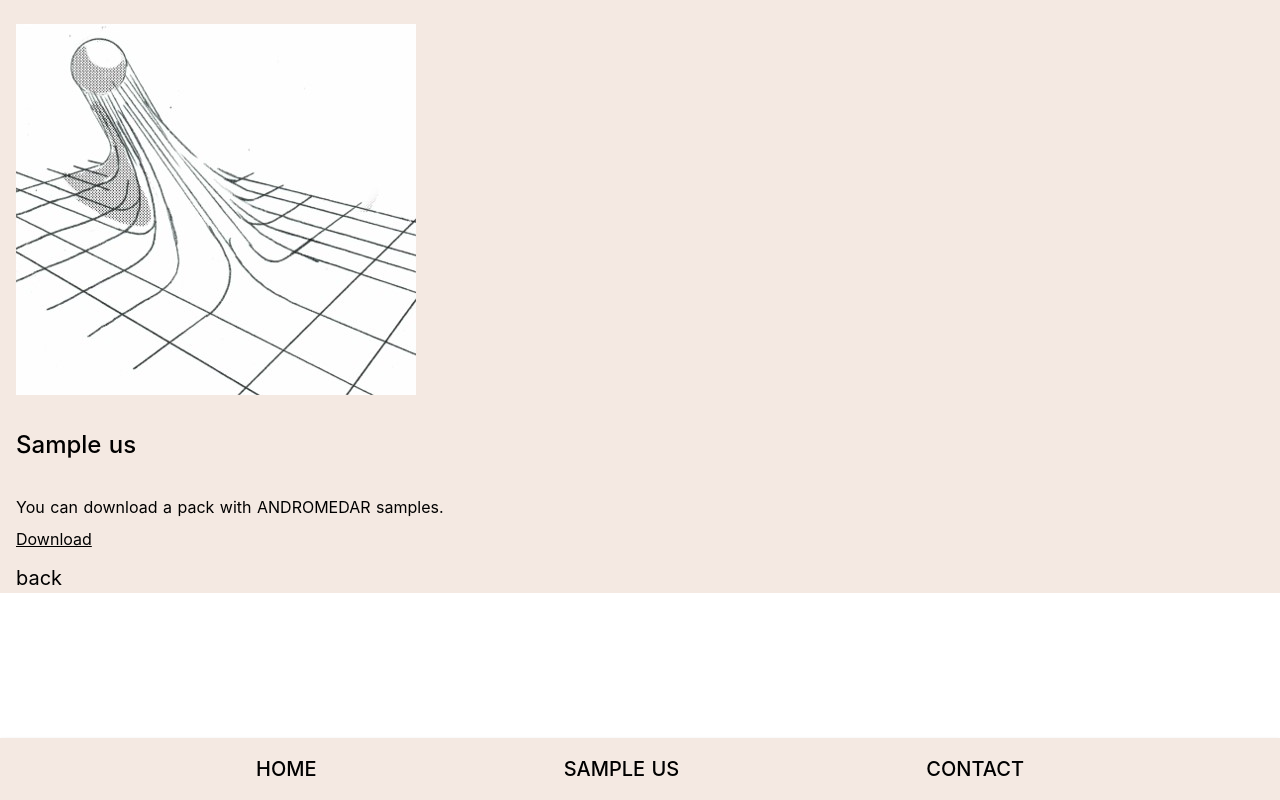
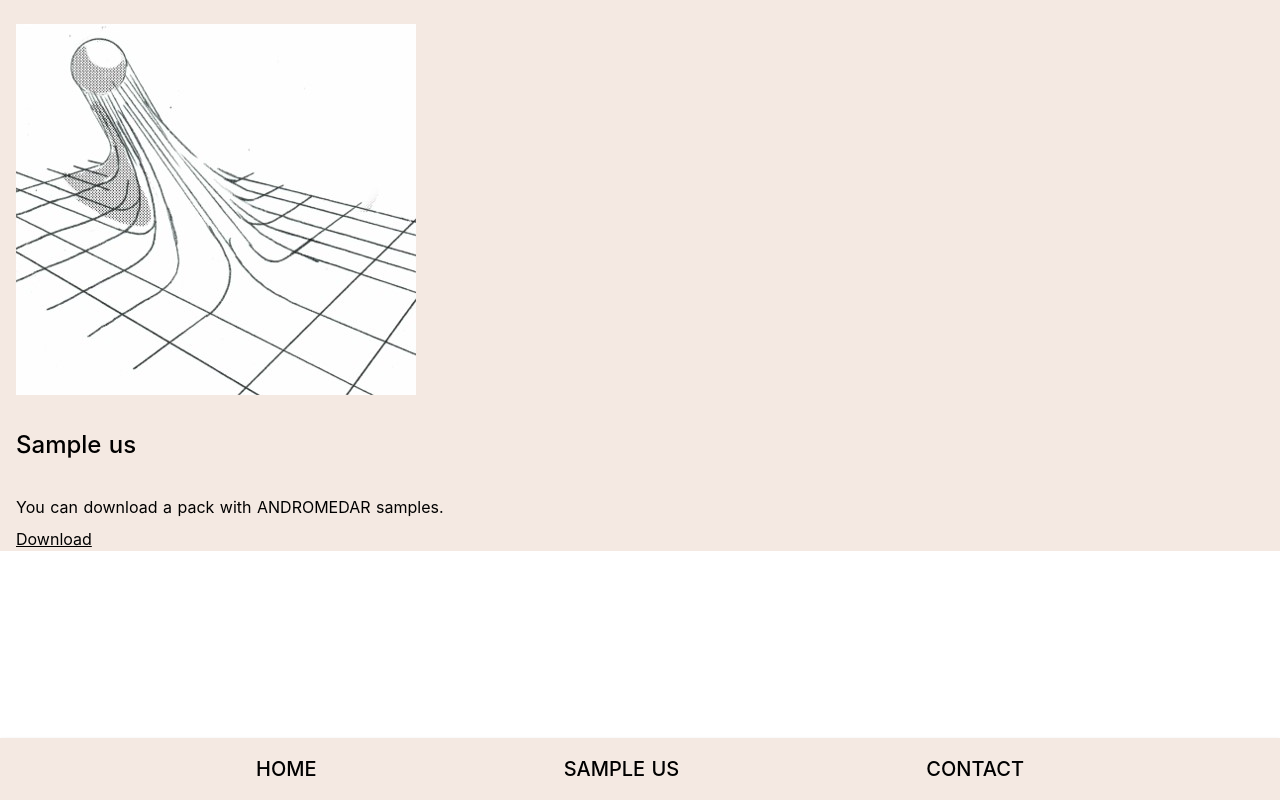
Before and after one commit to andromedarxyz/andromedarxyz.github.io, a Nuxt app: page /sampleus in a window 1280 px wide. Built offline with nearby package versions, Linux system fonts and the light colour scheme.

Commit message:
UCP-10920 remvoe back

```diff
--- a/pages/impressum.vue
+++ b/pages/impressum.vue
@@ -8,7 +8,7 @@
       </p>
     </div>
     <h2 class="text-2xl my-8 font-medium4">Impressum</h2>
-    <div>
+    <div class="my-2">
       <p>Angaben gemäß § 5 TMG:</p>
       <p>
         Martin Hering<br />
@@ -19,8 +19,6 @@
         nur mit deren ausdrücklicher Genehmigung wiederverwendet werden.
       </p>
     </div>
-
-    <nuxt-link class="text-xl mt-8" to="/">back</nuxt-link>
   </div>
 </template>
 
--- a/pages/index.vue
+++ b/pages/index.vue
@@ -23,6 +23,7 @@ export default {}
 /* Sample `apply` at-rules with Tailwind CSS */
 .container {
   @apply min-h-screen flex flex-col items-center text-center mx-auto pt-4 pb-12;
+  padding-bottom: 70px;
   max-width: 800px;
 }
 
--- a/pages/sampleus.vue
+++ b/pages/sampleus.vue
@@ -1,7 +1,7 @@
 <template>
   <div class="container pt-6 px-4" style="background-color: #f4e9e2">
     <img src="/kugel.jpg" alt="Andromedar" class="image" />
-    <div class="my-3">
+    <div class="mt-2">
       <h2 class="text-2xl my-8 font-medium">Sample us</h2>
       <p class="my-2">You can download a pack with ANDROMEDAR samples.</p>
 
@@ -13,8 +13,6 @@
         >Download</a
       >
     </div>
-
-    <nuxt-link class="text-xl my-8" to="/">back</nuxt-link>
   </div>
 </template>
 
```
Also changed, not shown: 4 other files (tests, documents, lock files or other folders).
